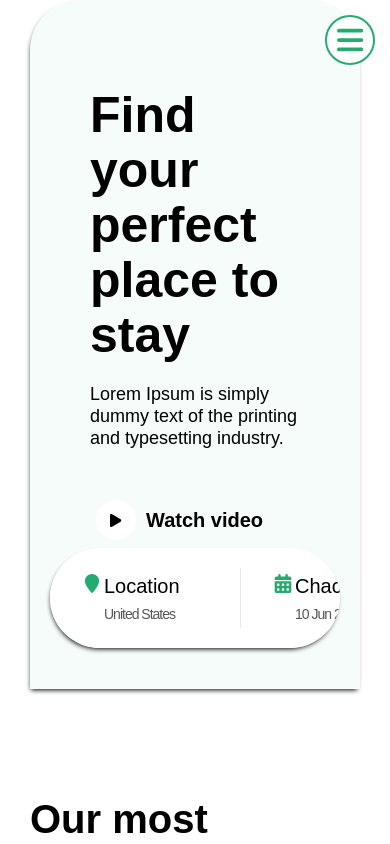
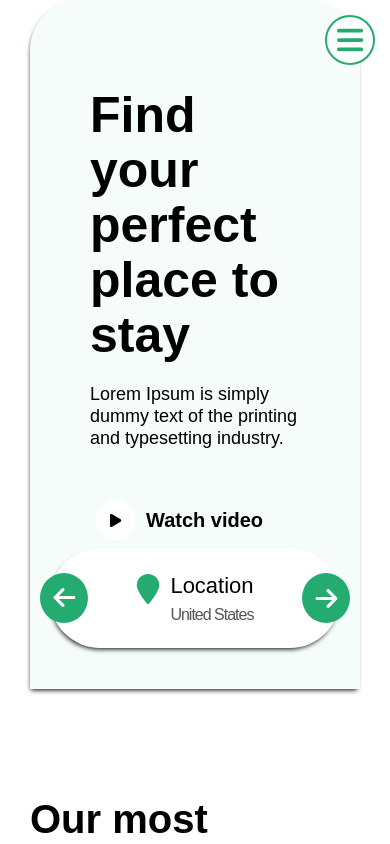
Before and after one commit to The-MD-Style/Hotelos, a Next.js app: page / in a window 390 px wide. Shown: the top 844 px of the page. Built offline with nearby package versions, Linux system fonts and the light colour scheme.

Commit message:
feat(section): remake mobile version for header section

```diff
--- a/src/assets/icons/custom.ts
+++ b/src/assets/icons/custom.ts
@@ -34,3 +34,7 @@ export const hamburger = [
   '448 512',
   `<path d="M0 96C0 78.3 14.3 64 32 64H416c17.7 0 32 14.3 32 32s-14.3 32-32 32H32C14.3 128 0 113.7 0 96zM0 256c0-17.7 14.3-32 32-32H416c17.7 0 32 14.3 32 32s-14.3 32-32 32H32c-17.7 0-32-14.3-32-32zM448 416c0 17.7-14.3 32-32 32H32c-17.7 0-32-14.3-32-32s14.3-32 32-32H416c17.7 0 32 14.3 32 32z"/>`
 ];
+export const next = [
+  '448 512',
+  `<path d="M438.6 278.6c12.5-12.5 12.5-32.8 0-45.3l-160-160c-12.5-12.5-32.8-12.5-45.3 0s-12.5 32.8 0 45.3L338.8 224 32 224c-17.7 0-32 14.3-32 32s14.3 32 32 32l306.7 0L233.4 393.4c-12.5 12.5-12.5 32.8 0 45.3s32.8 12.5 45.3 0l160-160z"/>`
+];
--- a/src/assets/icons/index.ts
+++ b/src/assets/icons/index.ts
@@ -1,4 +1,4 @@
-import {  location,calendar,user,search, twitter, facebook, instagram, play, hamburger  } from './custom';
+import {  location,calendar,user,search, twitter, facebook, instagram, play, hamburger, next  } from './custom';
 
 const icons = {
   location,
@@ -9,7 +9,8 @@ const icons = {
   facebook,
   instagram,
   play,
-  hamburger
+  hamburger,
+  next
 };
 
 export type Icons = keyof typeof icons;
--- a/src/components/HomeSections/PerfectPlace/PerfectPlace.module.scss
+++ b/src/components/HomeSections/PerfectPlace/PerfectPlace.module.scss
@@ -131,6 +131,9 @@
             &::-webkit-scrollbar {
                 display: none;  /* Safari and Chrome */
             }
+            @media screen and (max-width:1000px) {
+                display: none;
+            }
             .button{
                 font-family: sans-serif;
                 font-weight: 400;
@@ -214,6 +217,94 @@
                 }
             }
         }
+        .overwriteMobile{
+            display: none;
+            @media screen and (max-width:1000px) {
+            height: 100px;
+            justify-content: space-between;
+            align-items: center;
+            display: flex;
+            background: white;
+            border-radius: 50px;
+            z-index: 1;
+            box-shadow: -1px 3px 5px -2px rgba(0,0,0,1);
+            -webkit-box-shadow: -1px 3px 5px -2px rgba(0,0,0,1);
+            -moz-box-shadow: -1px 3px 5px -2px rgba(0,0,0,1);
+            }
+            .navButton{
+                padding: 0;
+                display: flex;
+                justify-content: center;
+                align-items: center;
+                z-index: 111;
+                position: relative;
+                width: clamp(50px,50px,50px);
+                height: clamp(50px,50px,50px);
+                font-size: 20px;
+                border: 2px solid #24AB70;
+                border-radius: 50%;
+                background: #24AB70;
+                .icon{
+                    fill:white;
+                    width: 25px;
+                    height: 25px;
+                    transition: 0.5s;
+                }
+            }
+            .next{
+                right:-10px;
+            }
+            .prev{
+                transform: rotate(180deg);
+                left:-10px;
+            }
+
+
+            .categories{
+                display: flex;
+                width: 70%;
+                -webkit-user-select: none; /* Safari */
+                -ms-user-select: none; /* IE 10 and IE 11 */
+                user-select: none; /* Standard syntax */
+                .categoriesElement{
+                    align-self: center;
+                    display: flex;
+                    justify-content: center;
+                    width: 100%;
+                    margin: 0 30px;
+                    height: 48px;
+                 .text{
+                    display: flex;
+                    flex-direction: column;
+
+                    .headText{
+                        font-family: sans-serif;
+                        font-weight: 500;
+                        font-size: 22px;
+                        line-height: 24px;
+                    }
+                    .subText{
+                        margin-top: 8px;
+                        font-family: sans-serif;
+                        font-weight: 400;
+                        font-size: 16px;
+                        line-height: 17px;
+                        color: #555555;
+                        letter-spacing: -1px;
+                    }
+                 }
+                 .icon{
+                    margin-right: 10px;
+                    fill:#24AB70;
+                 }
+            }}
+            // .categories{
+            //     .categoriesElement{
+            //         display: flex;
+            //     }
+
+            // }
+        }
     }
 
     }
--- a/src/components/HomeSections/PerfectPlace/PerfectPlace.tsx
+++ b/src/components/HomeSections/PerfectPlace/PerfectPlace.tsx
@@ -1,10 +1,16 @@
-import React from "react";
+"use client"
+import React, { useState } from "react";
 import PerfectPlaceView from "./PerfectPlace.view";
 
 type Props = {};
 
 const PerfectPlace = (props: Props) => {
-  return <PerfectPlaceView></PerfectPlaceView>;
+  const [pageIndex, setPageIndex] = useState<number>(0);
+
+  const next = () => {setPageIndex((prev) => prev===3?0:++prev)}
+  const prev = () => {setPageIndex((prev) => prev===0?3:--prev)}
+
+  return <PerfectPlaceView value={pageIndex} next={next} prev={prev}></PerfectPlaceView>;
 };
 
 export default PerfectPlace;
--- a/src/components/HomeSections/PerfectPlace/PerfectPlace.view.tsx
+++ b/src/components/HomeSections/PerfectPlace/PerfectPlace.view.tsx
@@ -8,10 +8,18 @@ import { Info } from "./PerfectPlace.map";
 import VIcon from "@/components/VIcon/VIcon";
 import Image from "next/image";
 import photo from "@/assets/images/homeImage2.jpg"
+import useSwipe from "@/hooks/useSwipe/useSwipe";
 
-type Props = {};
+type Props = {
+  value:number;
+  next:()=>void;
+  prev:()=>void;
+};
 
 const PerfectPlaceView = (props: Props) => {
+  const mobile = Info[props.value];
+  const swipeHandle = useSwipe({ onSwipedLeft: props.next, onSwipedRight: props.prev });
+
   return (
     <SectionContainer className={classes["container"]}>
       <div className={classes["wrapper"]}>
@@ -67,6 +75,26 @@ const PerfectPlaceView = (props: Props) => {
             <input type="text" placeholder="Search..." className={classes['input']}></input>
           </Button>
           </div>
+          <div {...swipeHandle} className={classes['overwriteMobile']}>
+                  <button className={`${classes['navButton']} ${classes['prev']}`} onClick={props.prev}><VIcon name={"next"} className={classes['icon']}></VIcon></button>
+                  <div className={classes["categories"]}>
+                  {
+                    <div key={mobile.name} className={classes["categoriesElement"]}>
+                    <VIcon
+                      name={mobile.icon}
+                      width={24}
+                      height={30}
+                      className={classes["icon"]}
+                    ></VIcon>
+                    <div className={classes["text"]}>
+                      <p className={classes["headText"]}>{mobile.name}</p>
+                      <p className={classes["subText"]}>{mobile.subText}</p>
+                    </div>
+                    </div>
+                  }
+                  </div>
+                  <button className={`${classes['navButton']} ${classes['next']}`} onClick={props.next}><VIcon name={"next"} className={classes['icon']}></VIcon></button>
+          </div>
         </div>
       </div>
     </SectionContainer>
--- /dev/null
+++ b/src/hooks/useSwipe/useSwipe.tsx
@@ -0,0 +1,47 @@
+import {TouchEvent, useState} from "react";
+
+interface SwipeInput {
+    onSwipedLeft: () => void
+    onSwipedRight: () => void
+}
+
+interface SwipeOutput {
+    onTouchStart: (e: TouchEvent) => void
+    onTouchMove: (e: TouchEvent) => void
+    onTouchEnd: () => void
+}
+
+const useSwipe = (input: SwipeInput): SwipeOutput => {
+    const [touchStart, setTouchStart] = useState(0);
+    const [touchEnd, setTouchEnd] = useState(0);
+
+    const minSwipeDistance = 50;
+
+    const onTouchStart = (e: TouchEvent) => {
+        setTouchEnd(0); // otherwise the swipe is fired even with usual touch events
+        setTouchStart(e.targetTouches[0].clientX);
+    }
+
+    const onTouchMove = (e: TouchEvent) => setTouchEnd(e.targetTouches[0].clientX);
+
+    const onTouchEnd = () => {
+        if (!touchStart || !touchEnd) return;
+        const distance = touchStart - touchEnd;
+        const isLeftSwipe = distance > minSwipeDistance;
+        const isRightSwipe = distance < -minSwipeDistance;
+        if (isLeftSwipe) {
+            input.onSwipedLeft();
+        }
+        if (isRightSwipe) {
+            input.onSwipedRight();
+        }
+    }
+
+    return {
+        onTouchStart,
+        onTouchMove,
+        onTouchEnd
+    }
+}
+
+export default useSwipe;
--- a/src/layout/Hamburger/Hamburger.module.scss
+++ b/src/layout/Hamburger/Hamburger.module.scss
@@ -1,5 +1,6 @@
 .container{
     display: none;
+    max-height: 70px;
     @media screen and (max-width:1000px) {
         right: -230px;
         z-index: 11;
```
